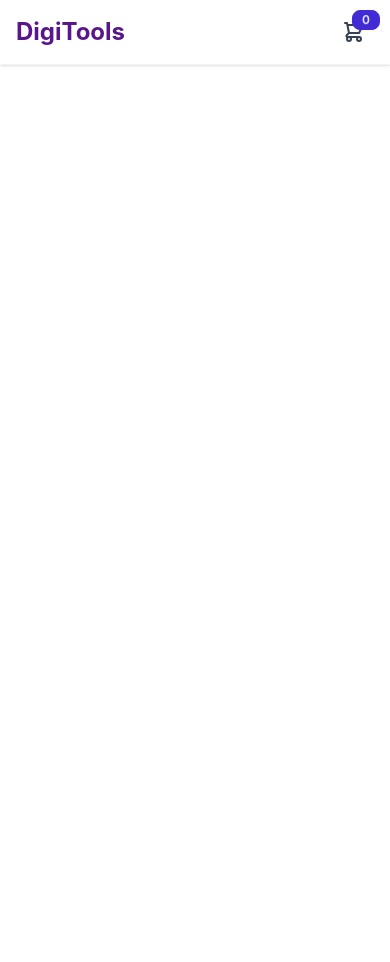
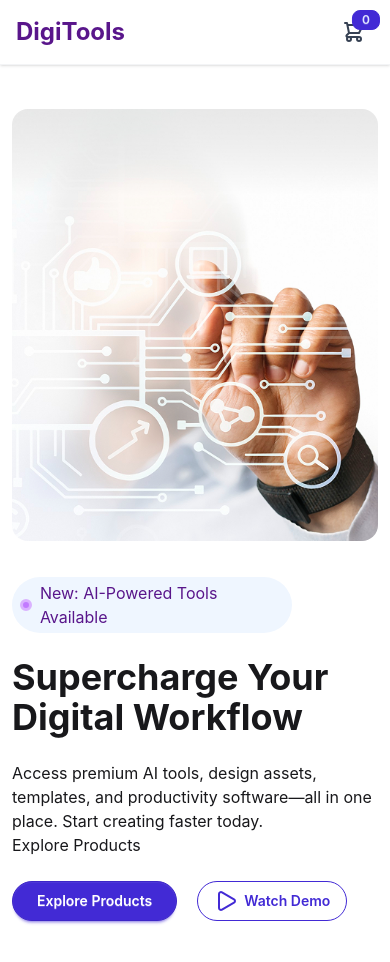
Before and after one commit to rabbialamph/my-assignment-6-digitools, a React (Vite) app: page / in a window 390 px wide. Shown: the top 962 px of the page. Before the commit the page ends 844 px from the top, so only its background shows below. Built offline with nearby package versions, Linux system fonts and the light colour scheme.

Commit message:
banner section implement and mobile responsive

```diff
--- a/src/App.jsx
+++ b/src/App.jsx
@@ -1,6 +1,6 @@
 import './App.css'
 import Navber from './Components/Navber/Navber'
-
+import Banner from './Components/Banner/Banner'
 
 function App() {
 
@@ -8,7 +8,7 @@ function App() {
   return (
     <>
       <Navber></Navber>
-
+      <Banner></Banner>
     </>
   )
 }
--- a/src/Components/Banner/Banner.jsx
+++ b/src/Components/Banner/Banner.jsx
@@ -0,0 +1,40 @@
+import React from 'react';
+import bannerImg from '../../assets/image/banner.png'
+import { Play } from 'lucide-react';
+
+const Banner = () => {
+    return (
+        <div className='max-w-[1080px] mx-auto'>
+          <div className='grid grid-cols-1 md:grid-cols-2 p-3 justify-center items-center gap-9 my-8 md:my-15'>
+            <div className='order-2 md:order-1 space-y-6 md:space-y-10 '>
+                <div className='bg-blue-50 p-1 px-2 w-[280px] justify-center items-center gap-2 text-purple-900 rounded-full flex'>
+                 <p className="h-3 w-3 bg-purple-400 rounded-full border-3 border-purple-300"></p>
+                 <p>New: AI-Powered Tools Available</p>
+                </div>
+
+              <h2 className='text-4xl md:text-6xl font-bold'>Supercharge Your Digital Workflow</h2>
+              <p>Access premium AI tools, design assets, templates, and productivity
+                 software—all in one place. Start creating faster today. <br />
+                 Explore Products
+              </p>
+              <div className='flex gap-5 '>
+                <button className="btn btn-primary text-white rounded-full px-6">
+                  Explore Products
+                </button>
+                <button className="btn btn-outline btn-primary rounded-full"><Play></Play> Watch Demo</button>
+              </div>
+
+            </div>
+               <div className="order-1 md:order-2">
+                  <img
+                     src={bannerImg}
+                     alt=""
+                     className="rounded-2xl"
+                    />
+                </div>
+          </div>
+        </div>
+    );
+};
+
+export default Banner;
```
